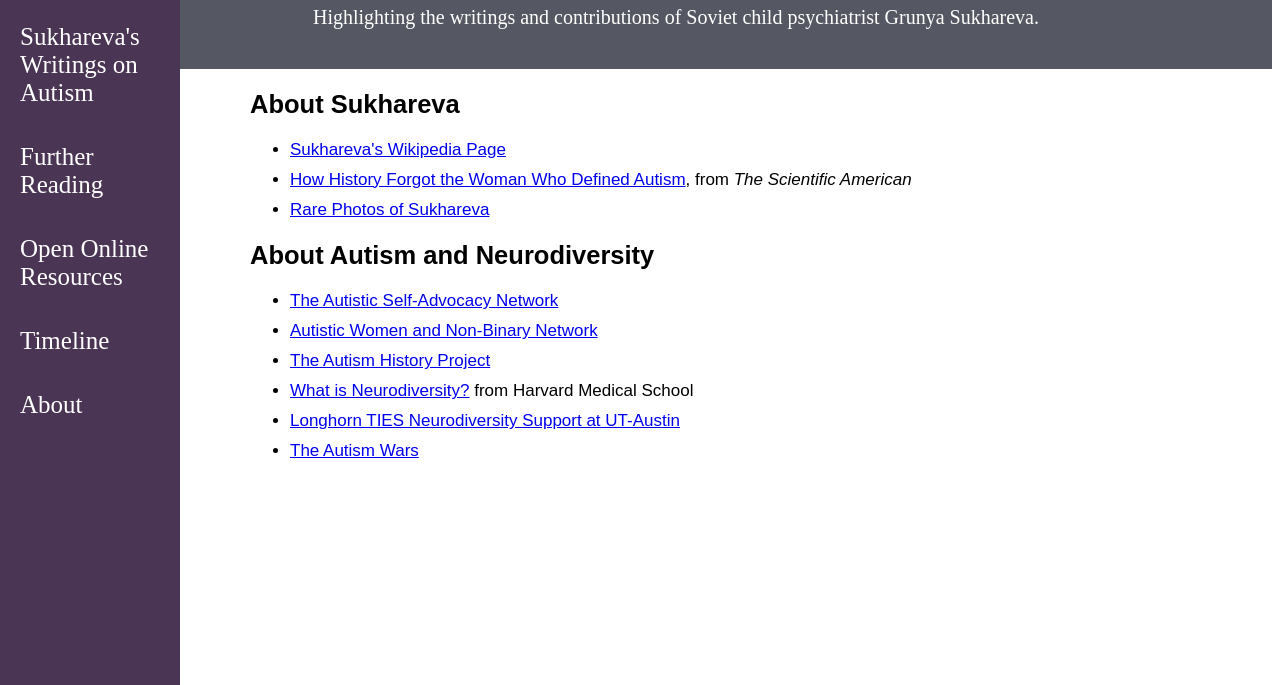
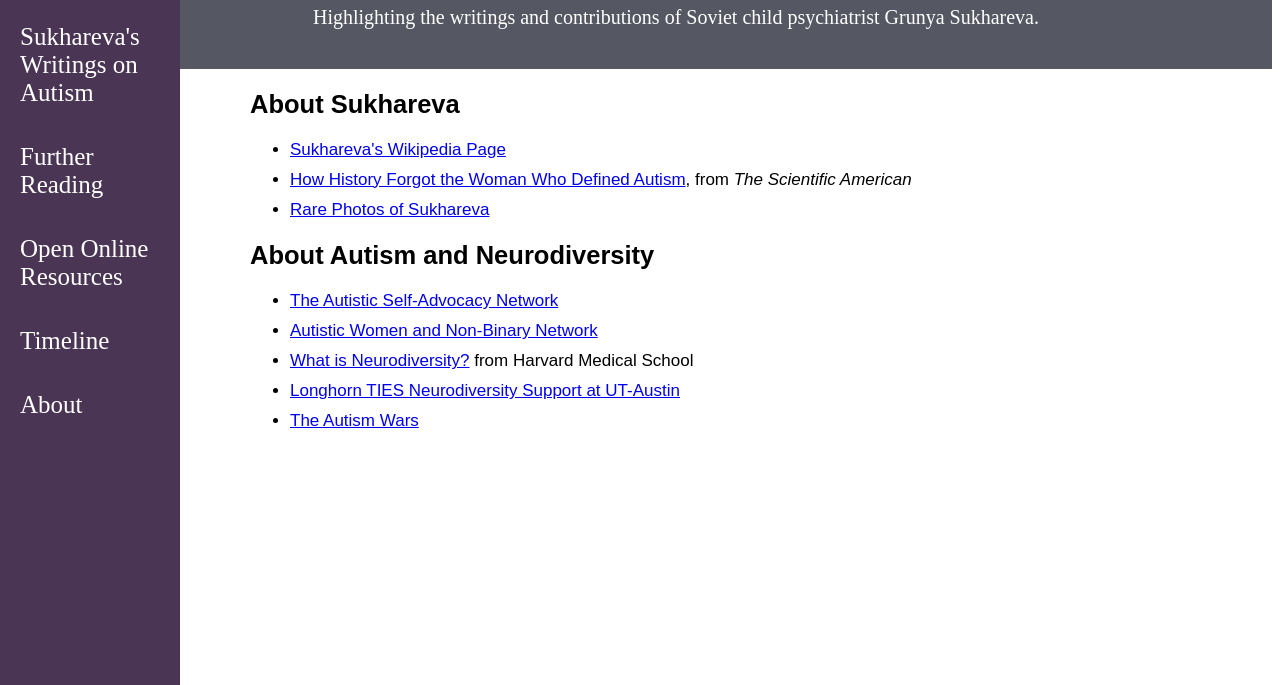
Before and after one commit to ian-nai/sukhareva, a plain HTML site: page online_resources.html in a window 1280 px wide. Shown: the part 115-800 px from the top of the page. Drawn offline with nearby package versions, Linux system fonts and the light colour scheme.

Commit message:
Update online_resources.html

```diff
--- a/online_resources.html
+++ b/online_resources.html
@@ -32,7 +32,6 @@
          <ul>
             <li><a href="https://autisticadvocacy.org/" target="_blank">The Autistic Self-Advocacy Network</a></li>
             <li><a href="https://awnnetwork.org/" target="_blank">Autistic Women and Non-Binary Network</a></li>
-            <li><a href="https://blogs.uoregon.edu/autismhistoryproject/" target="_blank">The Autism History Project</a></li>
             <li><a href="https://www.health.harvard.edu/blog/what-is-neurodiversity-202111232645" target="_blank">What is Neurodiversity?</a> from Harvard Medical School</li>
             <li><a href="https://newstudentservices.utexas.edu/longhorn-ties" target="_blank">Longhorn TIES Neurodiversity Support at UT-Austin</a></li>
             <li><a href="http://theautismwars.blogspot.com/" target="_blank">The Autism Wars</a></li>
```
